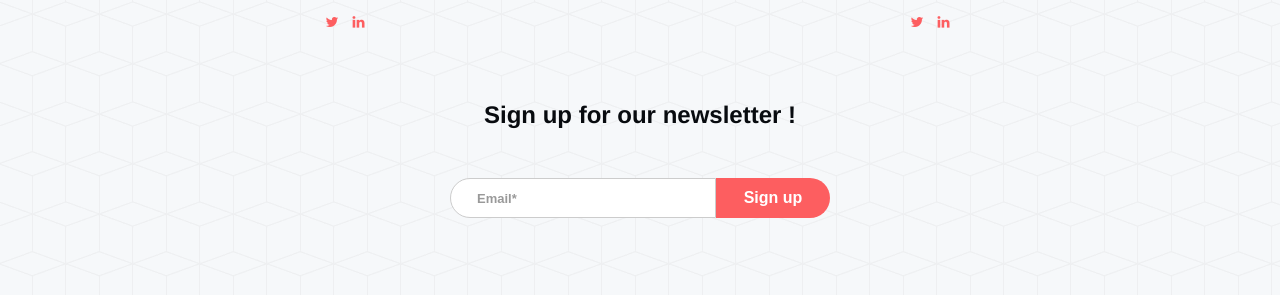
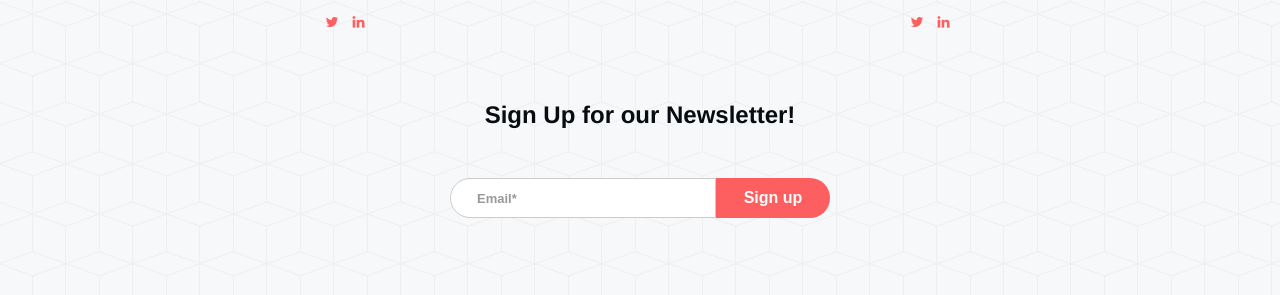
Before and after one commit to acebusters/acebusters-website, a Jekyll site: the page built from index.html, in a window 1280 px wide and 900 px high, scrolled down 3820 px. Shown: the part 179-474 px from the top of the window. Built offline with Jekyll 4.4.1, drawn with Linux system fonts in a browser that asks for light colours.

Commit message:
fixed some spelling

```diff
--- a/index.html
+++ b/index.html
@@ -225,7 +225,7 @@ newsletter_sign_up: Thank you! Please check your e-mail to confirm your subscrip
             <div class="row">
                 <div class="col-lg-12">
                     <div class="newslettet-section">
-                        <h3 class="section-heading team-heading">Sign up for our newsletter !</h2>
+                        <h3 class="section-heading team-heading">Sign Up for our Newsletter!</h2>
                         <div id="mlb2-3873850" class="ml-subscribe-form ml-subscribe-form-3873850">
                             <div class="ml-vertical-align-center">
                                 <div class="subscribe-form ml-block-success" style="display:none;">
```
